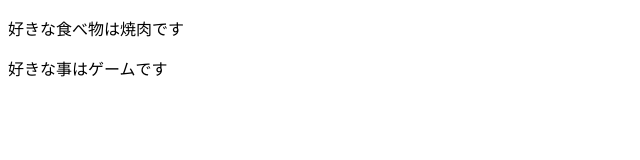
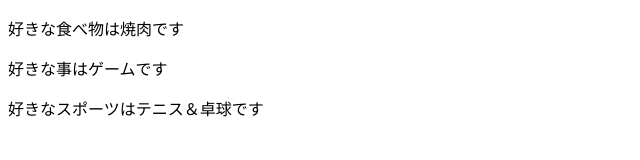
Before and after one commit to masakan590/command-practice, a plain HTML site: page index.html in a window 1280 px wide. Shown: the whole page, without its empty margins (0-640 px from the left). Drawn offline with Linux system fonts and the light colour scheme.

Commit message:
好きなスポーツを追記＆修正

```diff
--- a/index.html
+++ b/index.html
@@ -4,5 +4,6 @@
 	<body>
 		<p>好きな食べ物は焼肉です</p>
 		<p>好きな事はゲームです</p>
+		<p>好きなスポーツはテニス＆卓球です</p>
 	</body>
 </html>
```
